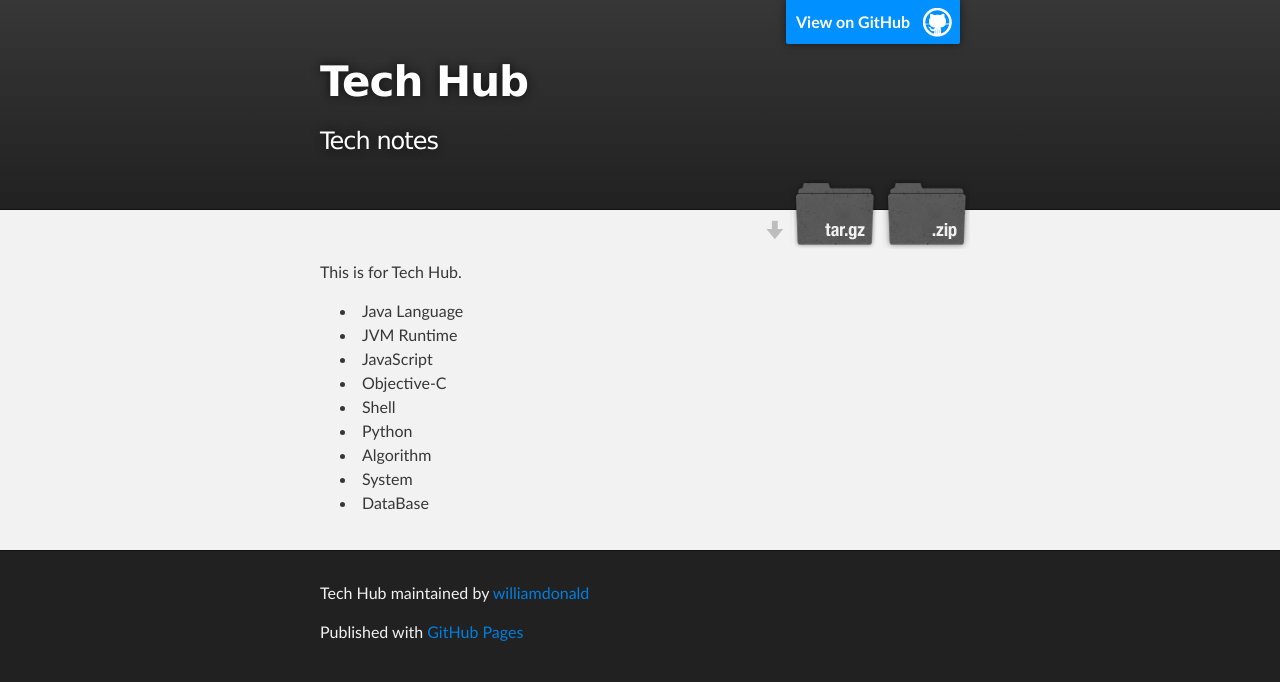
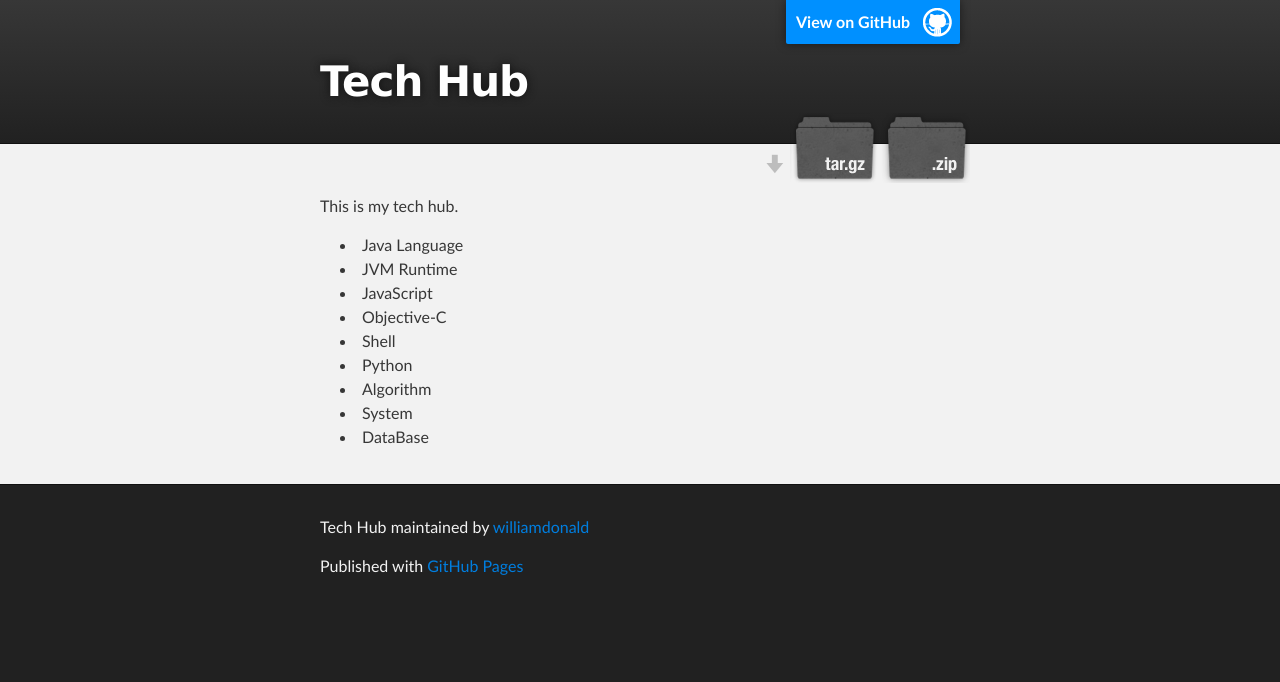
Before and after one commit to williamdonald/williamdonald, a plain HTML site: page index.html in a window 1280 px wide. Drawn offline with Linux system fonts and the light colour scheme.

Commit message:
Update index.html

```diff
--- a/index.html
+++ b/index.html
@@ -19,7 +19,6 @@
           <a id="forkme_banner" href="https://github.com/williamdonald/williamdonald">View on GitHub</a>
 
           <h1 id="project_title">Tech Hub</h1>
-          <h2 id="project_tagline">Tech notes</h2>
 
             <section id="downloads">
               <a class="zip_download_link" href="https://github.com/williamdonald/williamdonald/zipball/master">Download this project as a .zip file</a>
@@ -31,7 +30,7 @@
     <!-- MAIN CONTENT -->
     <div id="main_content_wrap" class="outer">
       <section id="main_content" class="inner">
-        <p>This is for Tech Hub.</p>
+        <p>This is my tech hub.</p>
 
 <ul>
 <li>Java Language</li>
```
